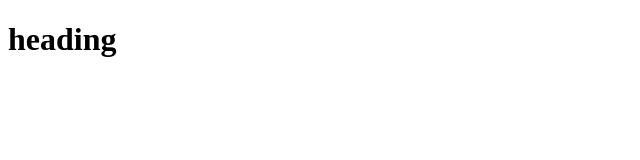
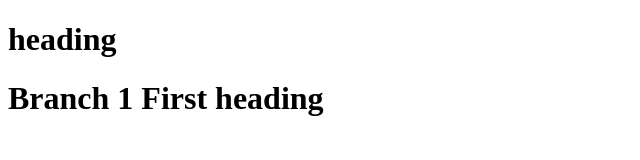
Before and after one commit to umeshnath/A2-test, a plain HTML site: page index.html in a window 1280 px wide. Shown: the whole page, without its empty margins (0-640 px from the left). Drawn offline with Linux system fonts and the light colour scheme.

Commit message:
created branch 1 heading

```diff
--- a/index.html
+++ b/index.html
@@ -3,5 +3,6 @@
 <head></head>
 <body>
     <h1>heading </h1>
+    <h1>Branch 1 First heading</h1>
 </body>
 </html>
```
